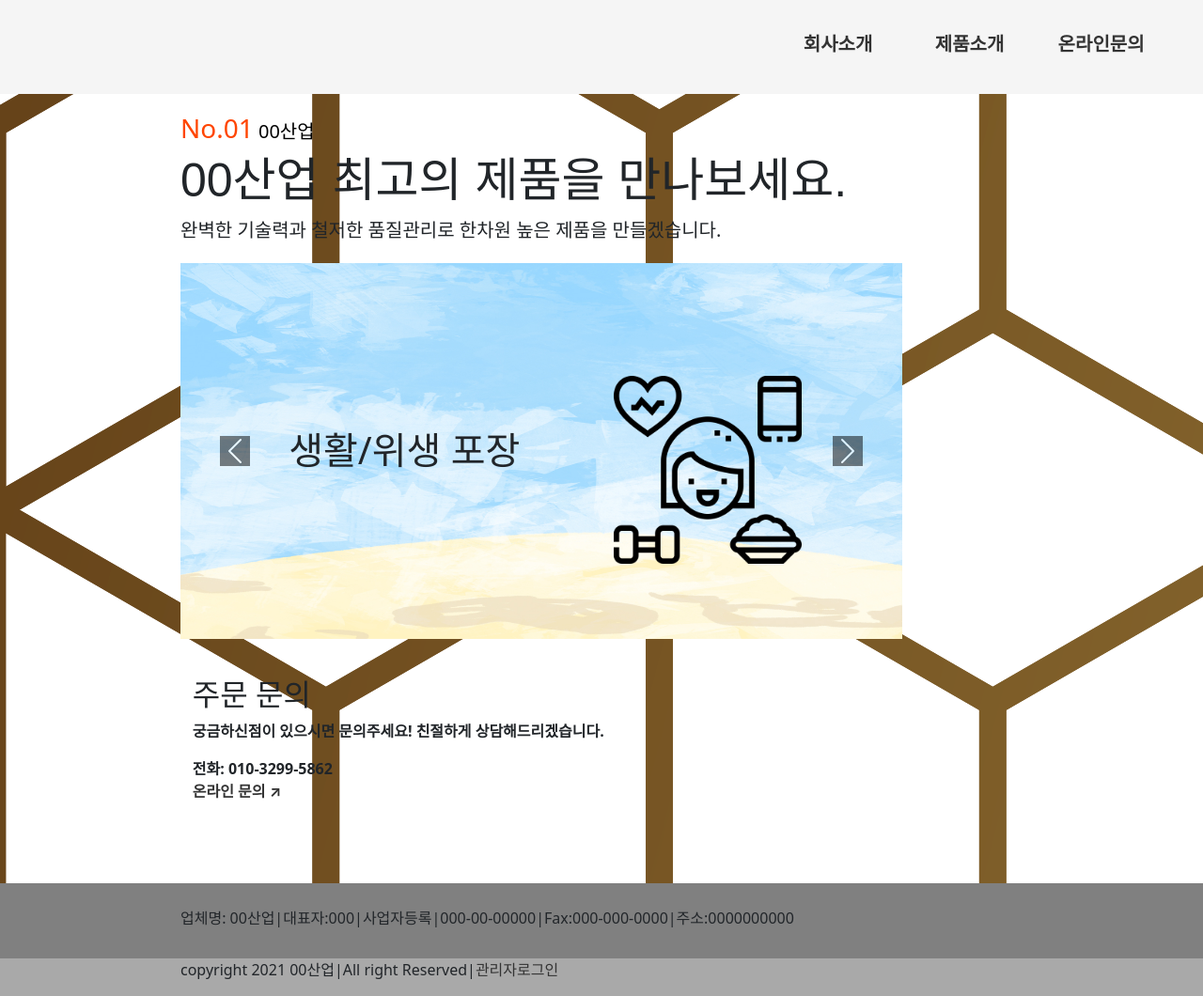
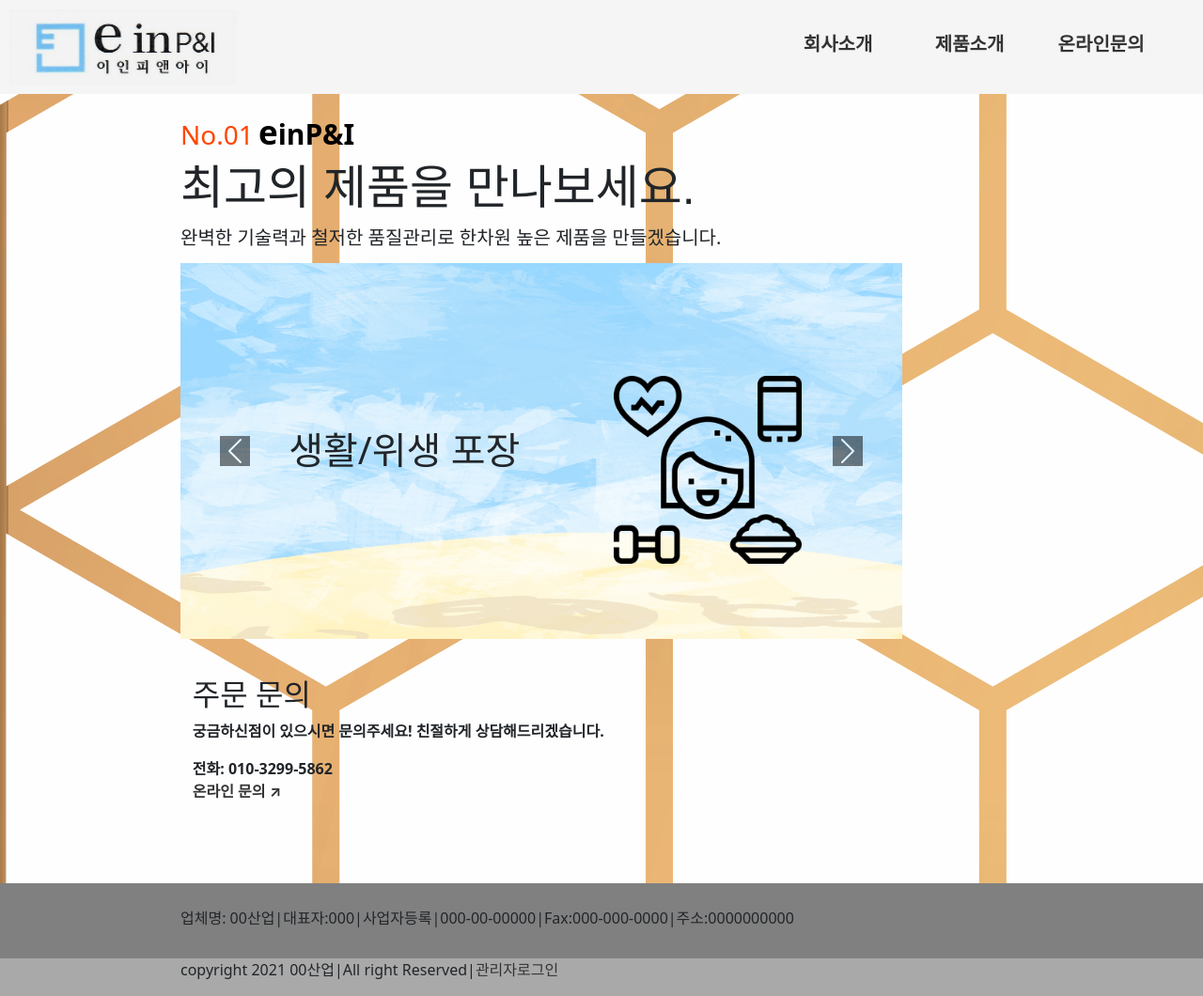
Before and after one commit to parkkingcar/htdocs, a PHP site: page / in a window 1280 px wide. Shown: the whole page at 94% size. Run offline with PHP 8.4, Linux system fonts and the light colour scheme.

Commit message:
menu.css Menu.html

```diff
--- a/Menu.php
+++ b/Menu.php
@@ -12,6 +12,7 @@
 <?php class Menu{
     public function printMenu(){ ?>
 <div id="menu">
+    <a href="index.php"><img src="img/conpany2.jpg" class="company"></a>
     <div id="small-menu">
         <div class="icon"></div>
         <div class="icon"></div>
@@ -86,7 +87,7 @@
 <?php    }
 
     public function printMenuAn($name){
-        $this->printMenu(); ?>
+        ?>
         <div id="menuBottom">
             <div class="circle">
                 <p id="introMenu"><?=$name?></p>
--- a/css/menu.css
+++ b/css/menu.css
@@ -173,6 +173,13 @@ menu박스 가운데정렬, 글자가운데 정렬 */
     margin-top: 40px;
 }
 
+.company{
+    height: 80px;
+    float: left;
+    margin-left: 10px;
+    margin-top: 10px;
+}
+
 @media screen and (max-width:700px){
     #small-menu{display: block; float: right;}
     .icon{display: block;}
--- a/index.php
+++ b/index.php
@@ -8,7 +8,7 @@
     <script src="https://cdn.jsdelivr.net/npm/bootstrap@5.1.3/dist/js/bootstrap.bundle.min.js" integrity="sha384-ka7Sk0Gln4gmtz2MlQnikT1wXgYsOg+OMhuP+IlRH9sENBO0LRn5q+8nbTov4+1p" crossorigin="anonymous"></script>
     <title>Home</title>
 </head>
-<body style="background-image: url('img/001.png');background-repeat: no-repeat;">
+<body style="background-image: url('img/0012.png');background-repeat: no-repeat;">
 <?php include 'Menu.php';?>
 
 <?php
@@ -19,8 +19,8 @@ $menu->printMenu();
 <!--소개말 -->
 <div class="intro">
     <div id="intor-sub">
-        <h2 id="first-intro"><span id="first">No.01</span> 00산업</h2>
-        <h1 id="second-intro">00산업 최고의 제품을 만나보세요.</h1>
+        <h2 id="first-intro"><span id="first">No.01</span> <span style="font-size:35px;font-weight: bold;">e</span><span style="font-size:30px;font-weight: bold;">inP&I</span></h2>
+        <h1 id="second-intro"> 최고의 제품을 만나보세요.</h1>
         <p id="third-intro">완벽한 기술력과 철저한 품질관리로 한차원 높은 제품을 만들겠습니다.</p>
     </div>
 </div>
--- a/question.php
+++ b/question.php
@@ -3,6 +3,8 @@
 <head>
     <meta charset="UTF-8">
     <meta name="viewport" content="width=device-width, initial-scale=1">
+    <link href="https://cdn.jsdelivr.net/npm/bootstrap@5.1.3/dist/css/bootstrap.min.css" rel="stylesheet" integrity="sha384-1BmE4kWBq78iYhFldvKuhfTAU6auU8tT94WrHftjDbrCEXSU1oBoqyl2QvZ6jIW3" crossorigin="anonymous">
+    <script src="https://cdn.jsdelivr.net/npm/bootstrap@5.1.3/dist/js/bootstrap.bundle.min.js" integrity="sha384-ka7Sk0Gln4gmtz2MlQnikT1wXgYsOg+OMhuP+IlRH9sENBO0LRn5q+8nbTov4+1p" crossorigin="anonymous"></script>
     <title>온라인 문의</title>
 </head>
 <body>
@@ -10,6 +12,7 @@
 
 <?php
 $menu = new Menu();
+$menu->printMenu();
 $menu->printMenuAn("온라인 문의");
 $list = array();
 $menu->printSide($list);
```
Also changed, not shown: MakeDB.php (+11 -19 lines), img/0012.png (added), img/conpany.jpg (added), img/conpany2.jpg (added).
